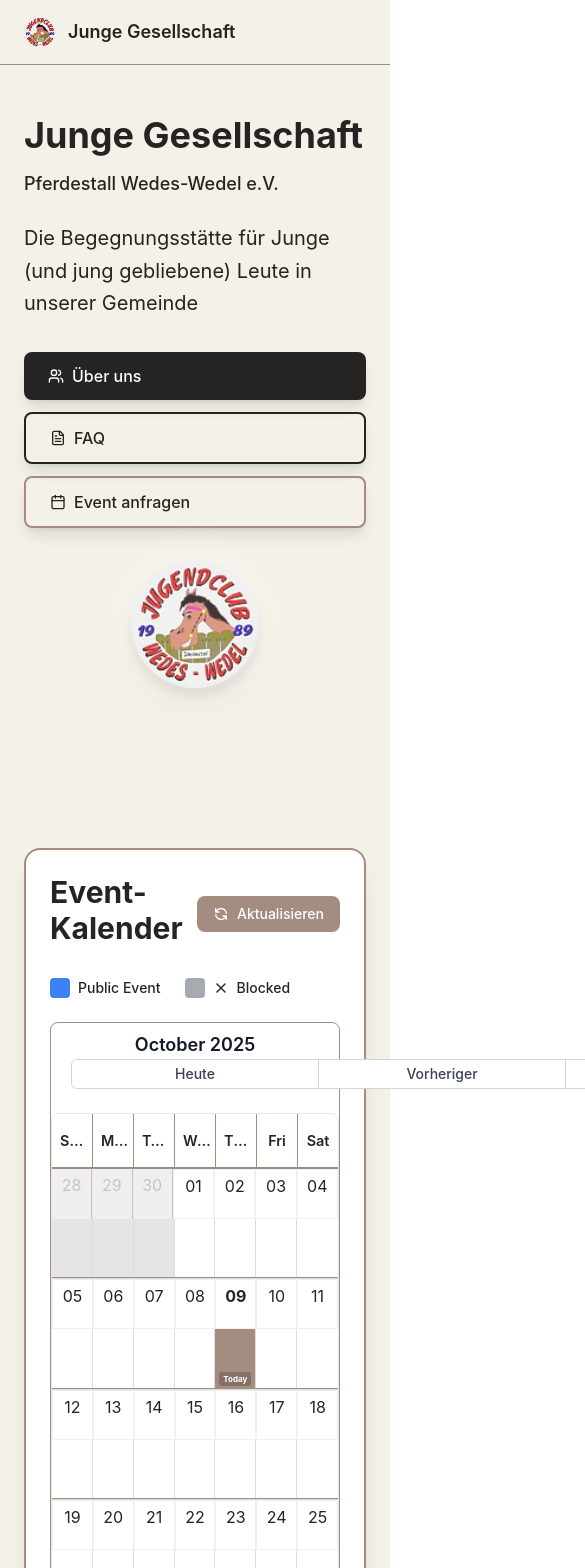
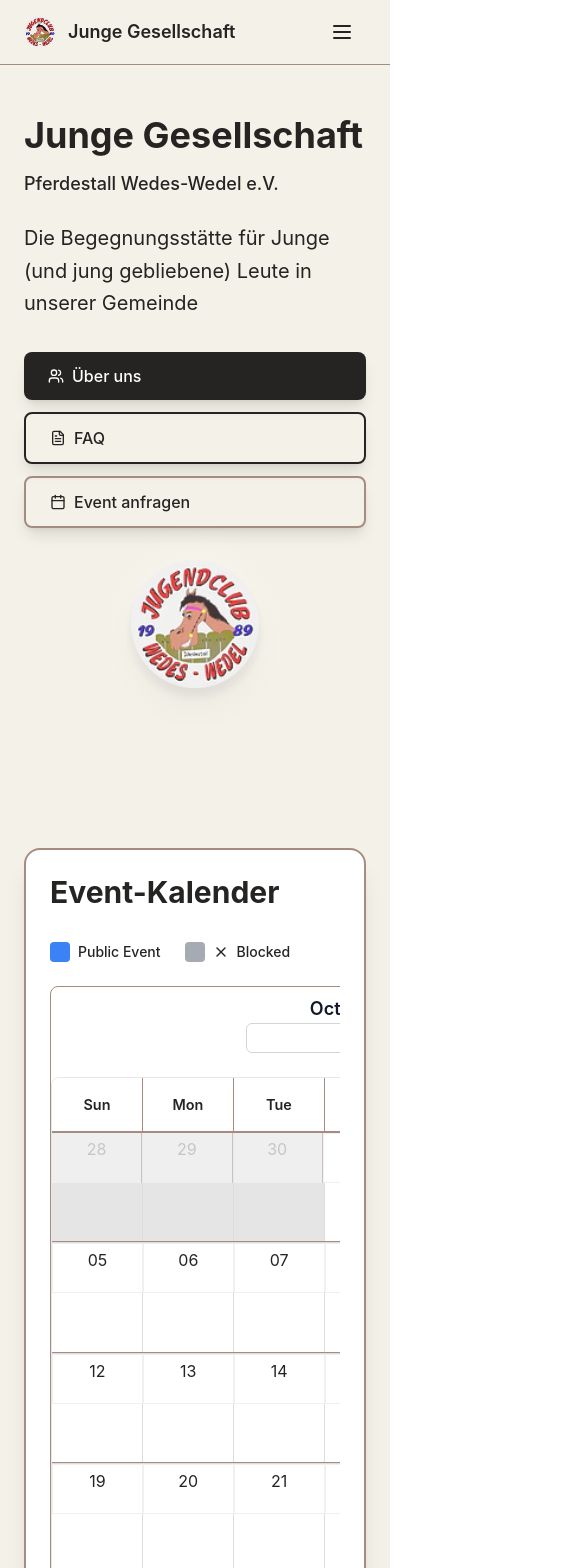
Before and after one commit to Zorroinvader/JungeWebisite, a React (Create React App) app: page / in a window 390 px wide. Shown: the top 1568 px of the page, 585 px wide, since content can reach past the window. Built offline with nearby package versions, Linux system fonts and the light colour scheme; no server answers; the database is empty; a web font is replaced by a local one.

Commit message:
Mobile Asstest

```diff
--- a/src/pages/HomePage.js
+++ b/src/pages/HomePage.js
@@ -10,6 +10,7 @@ import PDFLink from '../components/UI/PDFLink'
 const HomePage = () => {
   const { user, isAdmin, signOut } = useAuth()
   const [showSubtitle, setShowSubtitle] = useState(false)
+  const [mobileOpen, setMobileOpen] = useState(false)
 
   const handleFirstTextComplete = () => {
     setShowSubtitle(true)
@@ -176,8 +177,55 @@ const HomePage = () => {
                 </div>
               )}
             </div>
+            {/* Mobile menu toggle */}
+            <button
+              className="md:hidden inline-flex items-center px-3 py-2 rounded hover:opacity-80"
+              style={{ color: '#252422' }}
+              aria-label="Menü öffnen"
+              onClick={() => setMobileOpen(o => !o)}
+            >
+              <span className="sr-only">Menü</span>
+              <svg className="h-6 w-6" fill="none" viewBox="0 0 24 24" stroke="currentColor">
+                <path strokeLinecap="round" strokeLinejoin="round" strokeWidth="2" d="M4 6h16M4 12h16M4 18h16" />
+              </svg>
+            </button>
           </div>
         </div>
+        {/* Mobile dropdown */}
+        {mobileOpen && (
+          <div className="md:hidden px-6 pb-4 space-y-2" style={{ backgroundColor: '#F4F1E8' }}>
+            <Link to="/" className="block text-sm font-medium" style={{ color: '#252422' }} onClick={() => setMobileOpen(false)}>Start</Link>
+            <Link to="/about" className="block text-sm font-medium" style={{ color: '#252422' }} onClick={() => setMobileOpen(false)}>Über uns</Link>
+            <Link to="/faq" className="block text-sm font-medium" style={{ color: '#252422' }} onClick={() => setMobileOpen(false)}>FAQ</Link>
+            <Link to="/contact" className="block text-sm font-medium" style={{ color: '#252422' }} onClick={() => setMobileOpen(false)}>Kontakt</Link>
+            {!user ? (
+              <div className="pt-2 space-y-2">
+                <Link to="/login" className="block text-sm font-medium" style={{ color: '#252422' }} onClick={() => setMobileOpen(false)}>Anmelden</Link>
+                <Link to="/register" className="inline-flex items-center px-4 py-2 text-sm font-medium text-white rounded-md" style={{ backgroundColor: '#252422' }} onClick={() => setMobileOpen(false)}>Registrieren</Link>
+              </div>
+            ) : (
+              <div className="pt-2 space-y-2">
+                <button
+                  onClick={() => { window.location.href = '/profile' }}
+                  className="inline-flex items-center px-4 py-2 text-sm font-medium text-white rounded-md"
+                  style={{ backgroundColor: '#252422' }}
+                >
+                  {user.email}
+                </button>
+                {isAdmin() && (
+                  <Link to="/admin" className="inline-flex items-center px-4 py-2 text-sm font-medium text-white rounded-md" style={{ backgroundColor: '#dc2626' }} onClick={() => setMobileOpen(false)}>Admin Panel</Link>
+                )}
+                <button
+                  onClick={async () => { await signOut(); window.location.href = '/login' }}
+                  className="inline-flex items-center px-4 py-2 text-sm font-medium text-white rounded-md"
+                  style={{ backgroundColor: '#A58C81' }}
+                >
+                  Abmelden
+                </button>
+              </div>
+            )}
+          </div>
+        )}
       </nav>
 
       {/* Hero Section - Smaller 30% */}
@@ -269,8 +317,10 @@ const HomePage = () => {
         <div className="max-w-7xl mx-auto space-y-8">
           {/* Calendar Section */}
           <div className="bg-white rounded-2xl shadow-xl p-6 relative" style={{ border: '2px solid #A58C81' }}>
-            <div className="w-full">
-              <NewEventCalendar />
+            <div className="w-full overflow-x-auto">
+              <div className="min-w-[640px]">
+                <NewEventCalendar />
+              </div>
             </div>
           </div>
 
```
